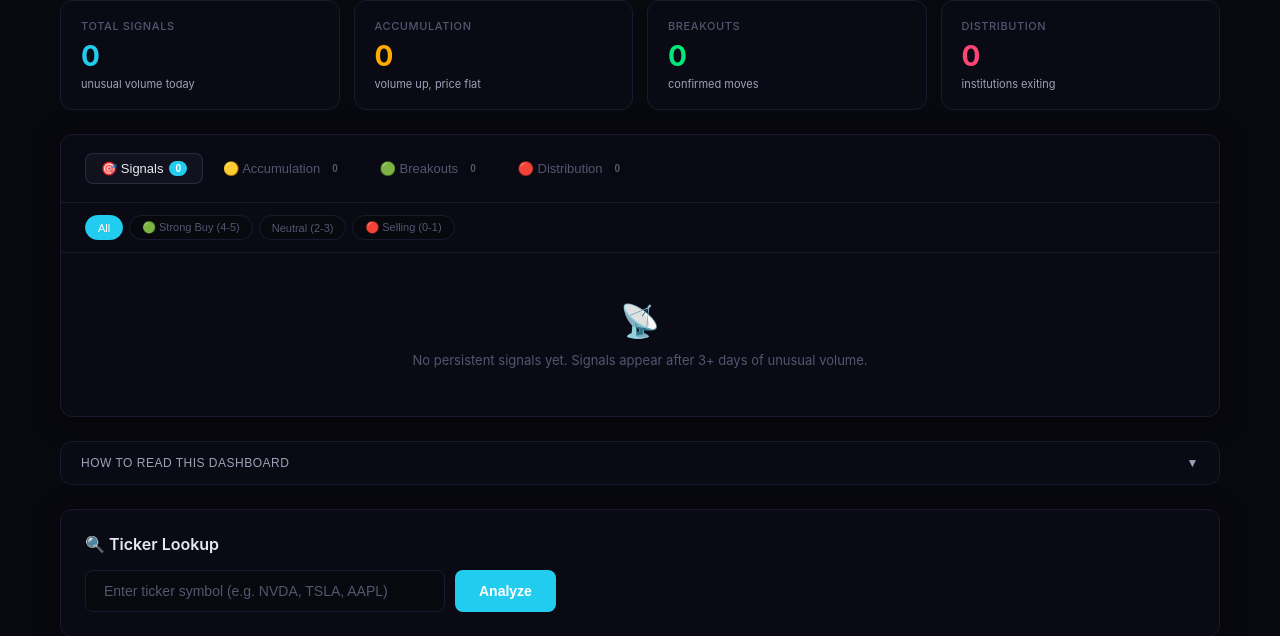
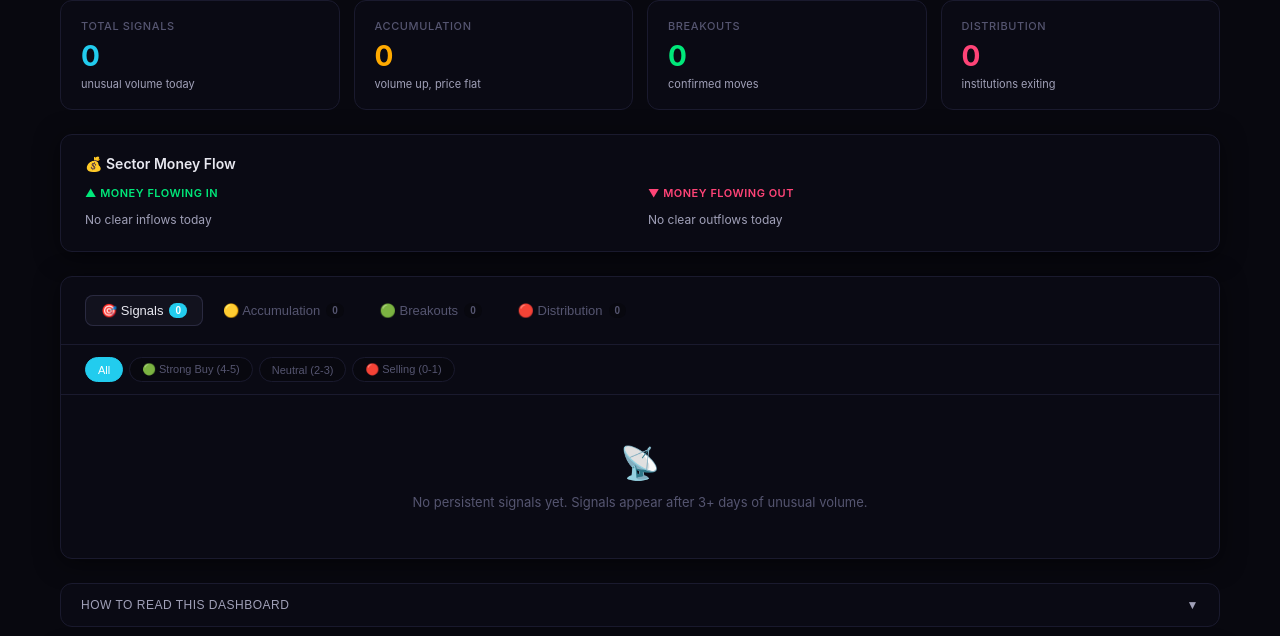
Before and after one commit to himjindal0512/market-intel, a Flask app: page / in a window 1280 px wide. Shown: the part 195-831 px from the top of the page. Run offline with Flask 3, Linux system fonts and the light colour scheme; data that the repository does not hold is empty.

Commit message:
add sector money flow panel

```diff
--- a/templates/dashboard.html
+++ b/templates/dashboard.html
@@ -99,6 +99,16 @@ tbody tr:last-child td { border-bottom: none; }
 .tag-unknown { background: rgba(85,85,112,0.15); color: var(--text-muted); }
 .tag-gem { background: rgba(0,232,122,0.2); color: var(--accent-green); border: 1px solid rgba(0,232,122,0.4); font-weight: 700; }
 
+/* Sector Flow */
+.flow-section h4 { font-size: 11px; text-transform: uppercase; letter-spacing: 0.5px; margin-bottom: 8px; font-weight: 600; }
+.flow-section.inflow h4 { color: var(--accent-green); }
+.flow-section.outflow h4 { color: var(--accent-red); }
+.flow-row { display: flex; justify-content: space-between; align-items: center; padding: 4px 0; color: var(--text-secondary); }
+.flow-row .sector-name { font-weight: 500; }
+.flow-row .flow-count { font-size: 11px; padding: 2px 8px; border-radius: 10px; }
+.flow-row.inflow .flow-count { background: rgba(0,232,122,0.1); color: var(--accent-green); }
+.flow-row.outflow .flow-count { background: rgba(255,68,119,0.1); color: var(--accent-red); }
+
 /* Buy/Sell indicator */
 .buy-indicator { display: inline-flex; align-items: center; gap: 4px; font-weight: 600; font-size: 12px; }
 .buy-dots { display: inline-flex; gap: 2px; }
@@ -185,6 +195,13 @@ tbody tr:last-child td { border-bottom: none; }
     <div class="stat-card orange"><div class="stat-label">Accumulation</div><div class="stat-value" id="stat-early">—</div><div class="stat-sub">volume up, price flat</div></div>
     <div class="stat-card green"><div class="stat-label">Breakouts</div><div class="stat-value" id="stat-confirm">—</div><div class="stat-sub">confirmed moves</div></div>
     <div class="stat-card red"><div class="stat-label">Distribution</div><div class="stat-value" id="stat-sell">—</div><div class="stat-sub">institutions exiting</div></div>
+</div>
+
+<div class="main-card" style="margin-bottom:24px;padding:20px 24px;" id="sector-flow-card">
+    <h3 style="font-size:14px;font-weight:600;margin-bottom:14px;color:var(--text-primary)">💰 Sector Money Flow</h3>
+    <div id="sector-flow" style="display:grid;grid-template-columns:1fr 1fr;gap:16px;font-size:12px;">
+        <p class="loading">Calculating...</p>
+    </div>
 </div>
 
 <div class="main-card">
@@ -331,6 +348,49 @@ function renderStats() {
     document.getElementById('badge-early').textContent = early.length;
     document.getElementById('badge-confirm').textContent = confirm.length;
     document.getElementById('badge-sell').textContent = sell.length;
+    renderSectorFlow();
+}
+
+function renderSectorFlow() {
+    const alerts = data.alerts || [];
+    const sectors = {};
+    alerts.forEach(a => {
+        const sec = a.sector || '';
+        if (!sec) return;
+        if (!sectors[sec]) sectors[sec] = { buy: 0, sell: 0, total: 0 };
+        sectors[sec].total++;
+        const buyRatio = parseInt(a.buy_ratio) || 0;
+        if (a.status.includes('CONFIRMING') && buyRatio >= 3) sectors[sec].buy++;
+        else if (a.status.includes('SELLING') || buyRatio <= 1) sectors[sec].sell++;
+    });
+
+    // Only show sectors with 2+ tickers
+    const inflows = Object.entries(sectors)
+        .filter(([,v]) => v.buy >= 2)
+        .sort((a,b) => b[1].buy - a[1].buy)
+        .slice(0, 5);
+    const outflows = Object.entries(sectors)
+        .filter(([,v]) => v.sell >= 2)
+        .sort((a,b) => b[1].sell - a[1].sell)
+        .slice(0, 5);
+
+    let html = '<div class="flow-section inflow"><h4>▲ Money Flowing In</h4>';
+    if (inflows.length) {
+        inflows.forEach(([name, v]) => {
+            html += '<div class="flow-row inflow"><span class="sector-name">' + name + '</span><span class="flow-count">' + v.buy + ' stocks</span></div>';
+        });
+    } else { html += '<div class="flow-row">No clear inflows today</div>'; }
+    html += '</div>';
+
+    html += '<div class="flow-section outflow"><h4>▼ Money Flowing Out</h4>';
+    if (outflows.length) {
+        outflows.forEach(([name, v]) => {
+            html += '<div class="flow-row outflow"><span class="sector-name">' + name + '</span><span class="flow-count">' + v.sell + ' stocks</span></div>';
+        });
+    } else { html += '<div class="flow-row">No clear outflows today</div>'; }
+    html += '</div>';
+
+    document.getElementById('sector-flow').innerHTML = html;
 }
 
 function showTab(el, tab) {
```
